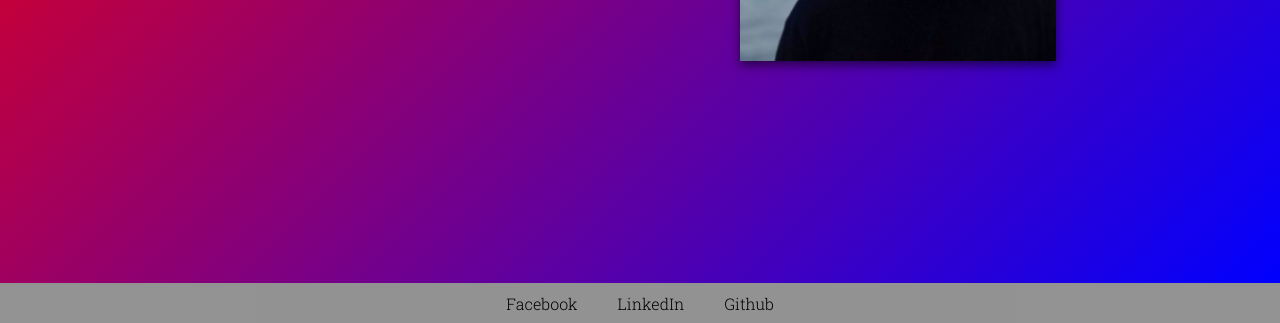
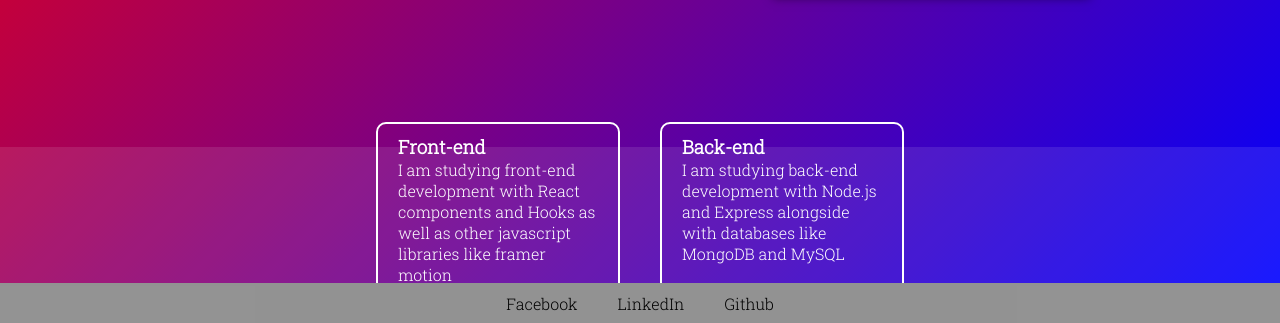
Before and after one commit to alex-laderas/portfolio, a plain HTML site: page index.html in a window 1280 px wide. Shown: the part 477-800 px from the top of the page. Drawn offline with Linux system fonts and the light colour scheme.

Commit message:
added cards on landing page

```diff
--- a/index.css
+++ b/index.css
@@ -20,10 +20,11 @@
 .container {
     scroll-snap-align: end;
     flex: none;
-    display: flex;
-    flex-direction: row;
     width: 100vw;
     height: 95vh;
+    background: linear-gradient(135deg, red, blue);
+
+    overflow-y: scroll;
 }
 
 .containerChild {
@@ -33,12 +34,33 @@
     text-align: left;
     justify-content: center;
     color: white;
-    background: linear-gradient(135deg, red, blue);
+    margin: 150px 0;
     width: 100%;
+    vertical-align: middle;
 }
 
+.cards {
+    display: flex;
+    flex-direction: row;
+    justify-content: center;
+    color: white;
+    padding: 20px 0;
+    background-color: rgba(255, 255, 255, 0.103);
+}
+
+.front-card {
+    border: solid 2px;
+    margin: 0px 20px;
+    padding: 10px 20px;
+    border-radius: 10px;
+    font-weight: lighter;
+    max-width: 200px;
+    margin-top: -45px;
+}
+
+
 .headText {
-    text-shadow: 0px 2px 6px rgba(0, 0, 0, 0.589);
+    text-shadow: -4px 4px 6px rgba(0, 0, 0, 0.589);
     font-size: x-large;
     margin: 0 20px;
 }
@@ -64,6 +86,8 @@
 .swipePage {
     justify-content: end;
     cursor: pointer;
+    font-weight: 300 bold;
+    color: red;
 }
 
 .bioContainer h1 {
@@ -99,6 +123,8 @@
 @media screen and (max-width: 800px){
     .containerChild {
         flex-direction: column-reverse;
+        margin: 5em 0;
+        overflow-y: scroll;
     }
     .bg-pic img {
         margin: 50px 0;
@@ -107,4 +133,11 @@
         text-align: center;
         font-size: medium;
     }
+    .cards {
+        flex-direction: column;
+        align-items: center;
+    }
+    .front-card {
+        margin: 10px 0;
+    }
 }
--- a/index.html
+++ b/index.html
@@ -20,15 +20,17 @@
                 <div class="bg-pic">
                     <img src="src/profile.jpg" alt="">
                 </div>
-                <div class="swipePage">
-                    <span onclick=swipe()>Swipe >></span>
+
+            </div>
+            <div class="cards">
+                <div class="front-card">
+                    <h3>Front-end</h3>
+                    <p>I am studying front-end development with React components and Hooks as well as other javascript libraries like framer motion</p>
                 </div>
-                <script>
-                    function swipe() {
-                        doc = document.getElementById("page-one")
-                        doc.scrollIntoView(true);
-                    }
-                </script>
+                <div class="front-card">
+                    <h3>Back-end</h3>
+                    <p>I am studying back-end development with Node.js and Express alongside with databases like MongoDB and MySQL</p>
+                </div>
             </div>
         </div>
         <div class="bioContainer" id="page-one">
@@ -42,6 +44,7 @@
         <div class="bioContainer">
             <h1>My skills</h1>
             <p>Lorem ipsum dolor sit amet consectetur adipisicing elit. Animi, quas omnis consectetur, harum quisquam impedit nostrum sunt incidunt molestiae voluptate, fugiat a dolore! Facilis similique officia veritatis. Veritatis, ex ea!</p>
+
         </div>
         <div class="bioContainer" style="border: none;">
             <h1>Tools that I use</h1>
```
